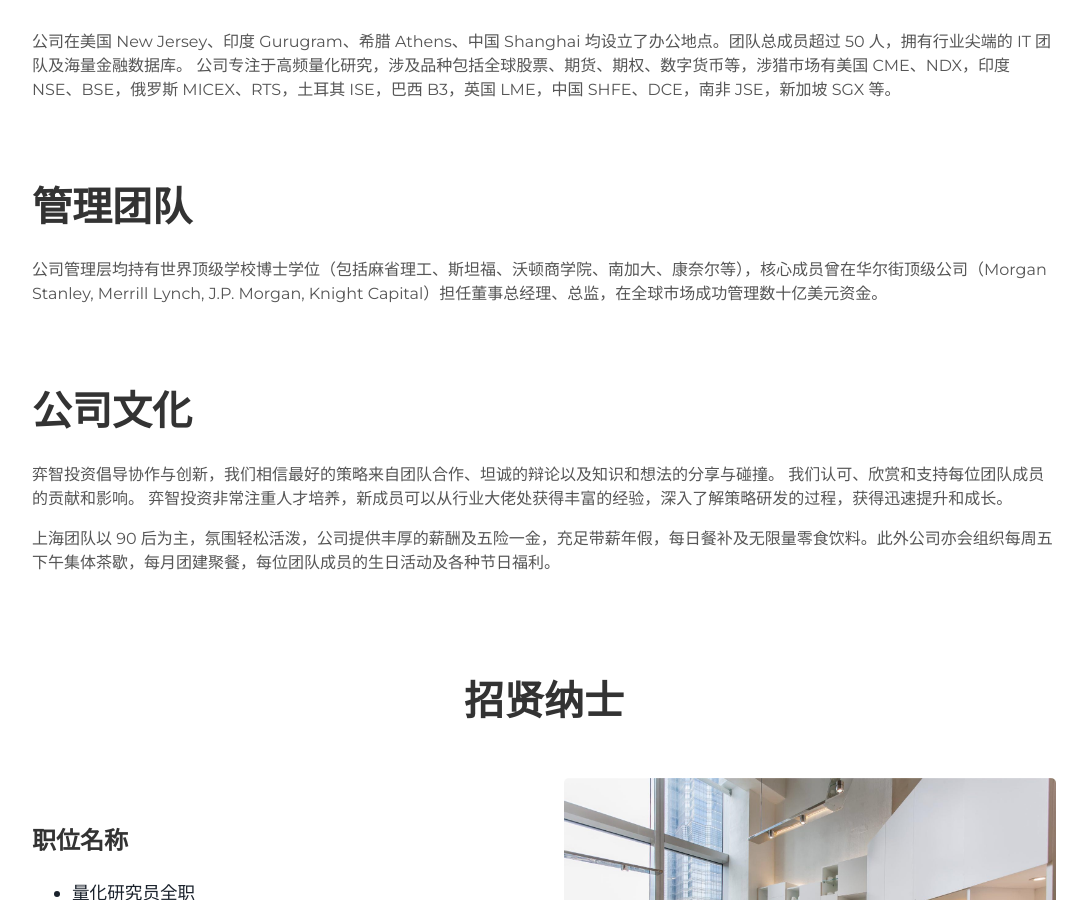
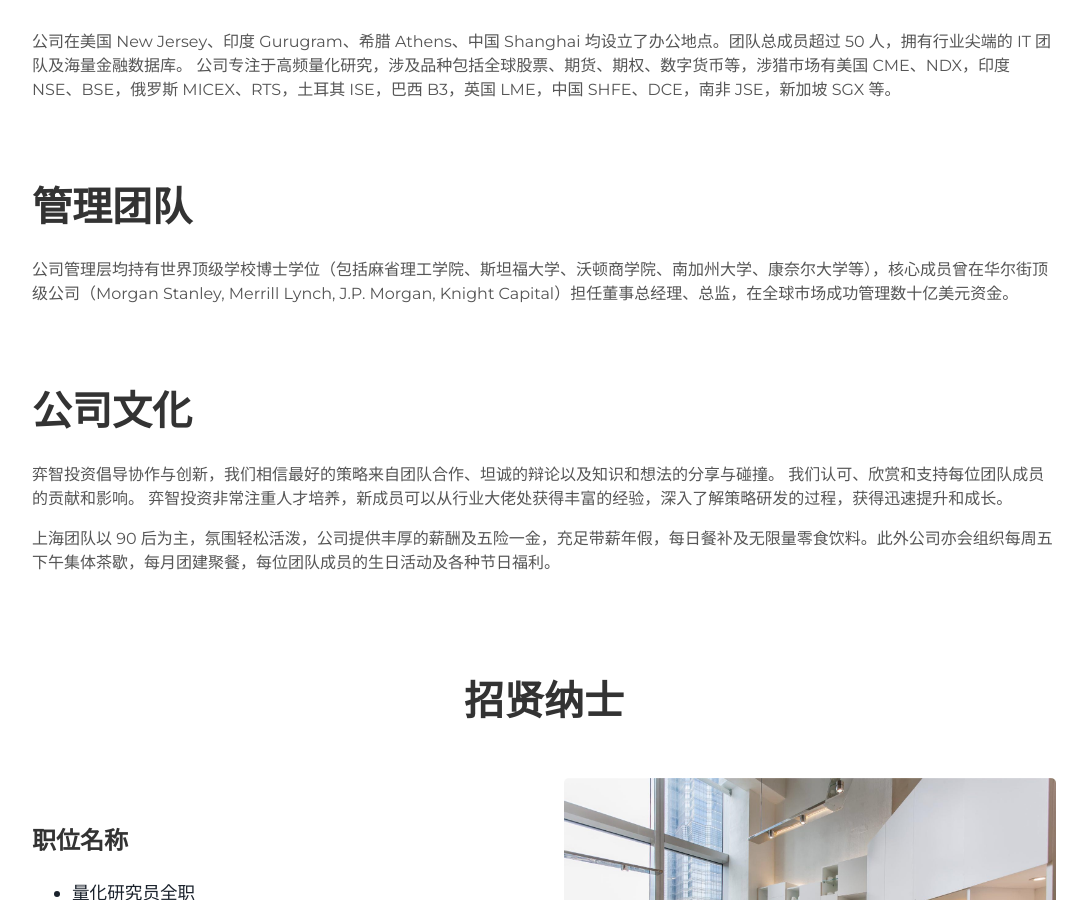
Before and after one commit to Victor430/victor430.github.io, a Jekyll site: the page built from index.html, in a window 1280 px wide and 900 px high, scrolled down 1320 px. Shown: the whole window, without its empty margins (96-1183 px from the left). Built offline with Jekyll 4.4.1, drawn with Linux system fonts in a browser that asks for light colours.

Commit message:
Update team.html

```diff
--- a/_includes/team.html
+++ b/_includes/team.html
@@ -1,4 +1,4 @@
 <div class="team">
     <h1> 管理团队 </h1>
-    <p>公司管理层均持有世界顶级学校博士学位（包括麻省理工、斯坦福、沃顿商学院、南加大、康奈尔等），核心成员曾在华尔街顶级公司（Morgan Stanley,  Merrill Lynch, J.P. Morgan,  Knight Capital）担任董事总经理、总监，在全球市场成功管理数十亿美元资金。</p>
+    <p>公司管理层均持有世界顶级学校博士学位（包括麻省理工学院、斯坦福大学、沃顿商学院、南加州大学、康奈尔大学等），核心成员曾在华尔街顶级公司（Morgan Stanley,  Merrill Lynch, J.P. Morgan,  Knight Capital）担任董事总经理、总监，在全球市场成功管理数十亿美元资金。</p>
    </div>
```
